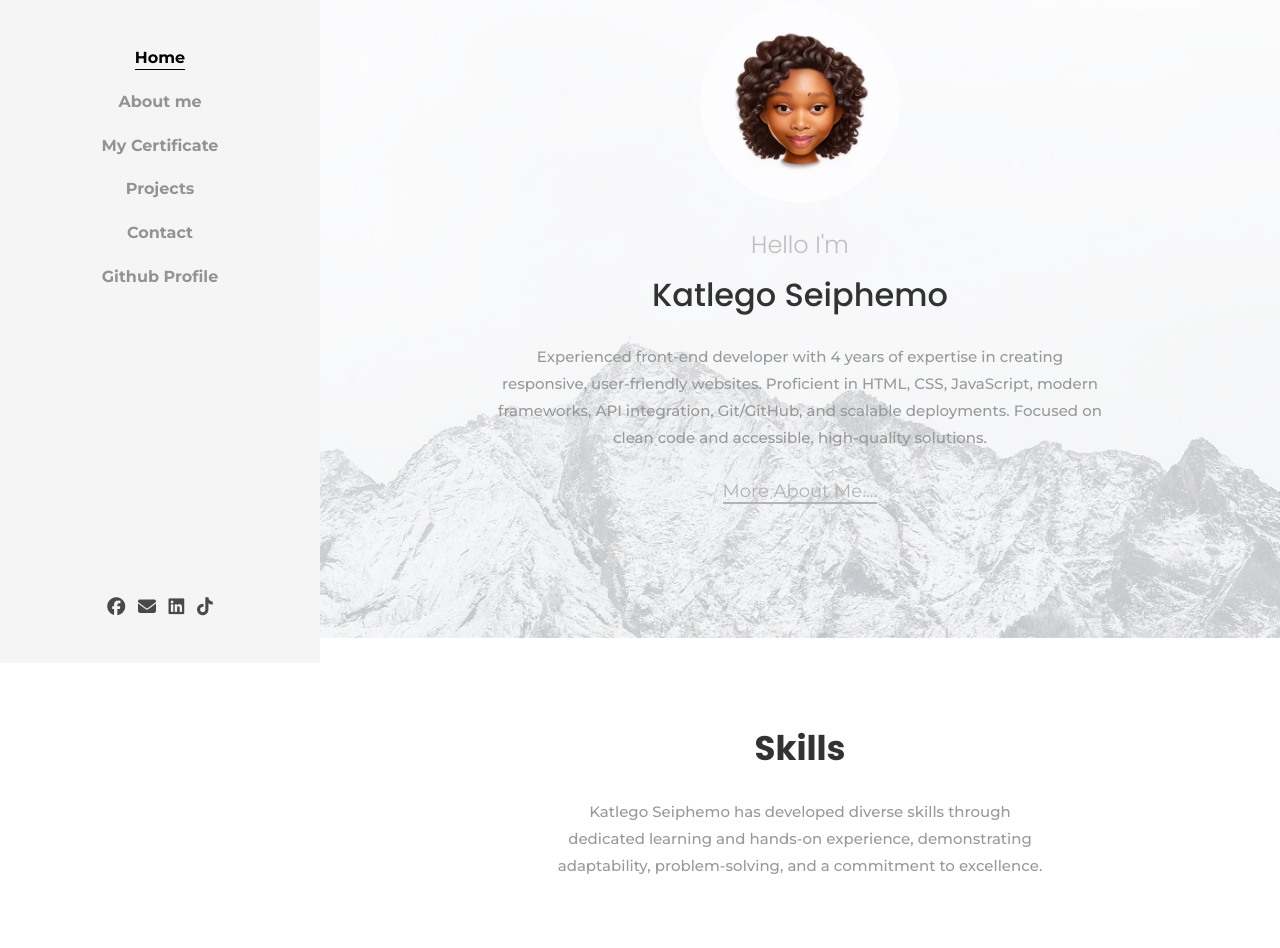
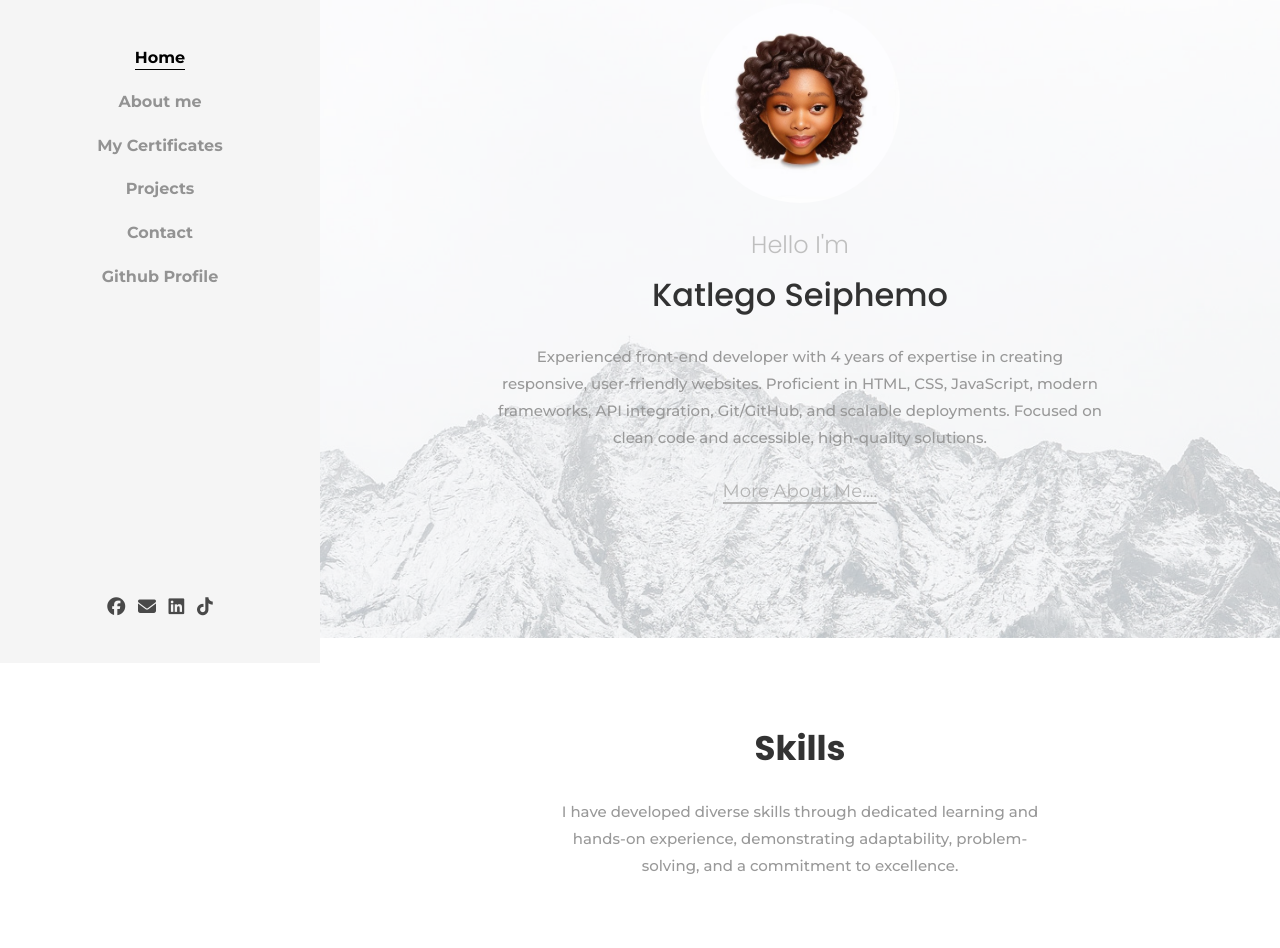
Before and after one commit to KatlegoSeiphemo/My-Portfolio, a plain HTML site: page index.html in a window 1280 px wide. Shown: the part 137-1085 px from the top of the page. Drawn offline with Linux system fonts and the light colour scheme.

Commit message:
Update index.html

```diff
--- a/index.html
+++ b/index.html
@@ -221,7 +221,7 @@
 				<ul>
 					<li class="colorlib-active"><a href="#home">Home</a></li>
 					<li><a href="#about">About me</a></li>
-					<li><a href="#certificate">My Certificate</a></li>
+					<li><a href="#certificate">My Certificates</a></li>
 					<li><a href="https://github.com/KatlegoSeiphemo">Projects</a></li>
 					<li><a href="#contact">Contact</a></li>
 					<li><a href="https://github.com/KatlegoSeiphemo">Github Profile</a></li>
@@ -270,7 +270,7 @@
 					<div class="row justify-content-center mb-5 pb-2">
 						<div class="col-md-7 heading-section text-center ftco-animate">
 							<h2 class="mb-4">Skills</h2>
-							<p>Katlego Seiphemo has developed diverse skills through dedicated learning and hands-on
+							<p>I have developed diverse skills through dedicated learning and hands-on
 								experience, demonstrating
 								adaptability, problem-solving, and a commitment to excellence.</p>
 						</div>
@@ -455,7 +455,7 @@
 					<!-- Group: Coursera -->
 					<div class="row mb-4">
 						<div class="col-12">
-							<h3 class="sub-cert-heading">Coursera Certificates</h3>
+							<h3 class="sub-cert-heading">UMUZI Data Analytics Pathway</h3>
 						</div>
 					</div>
 
```
